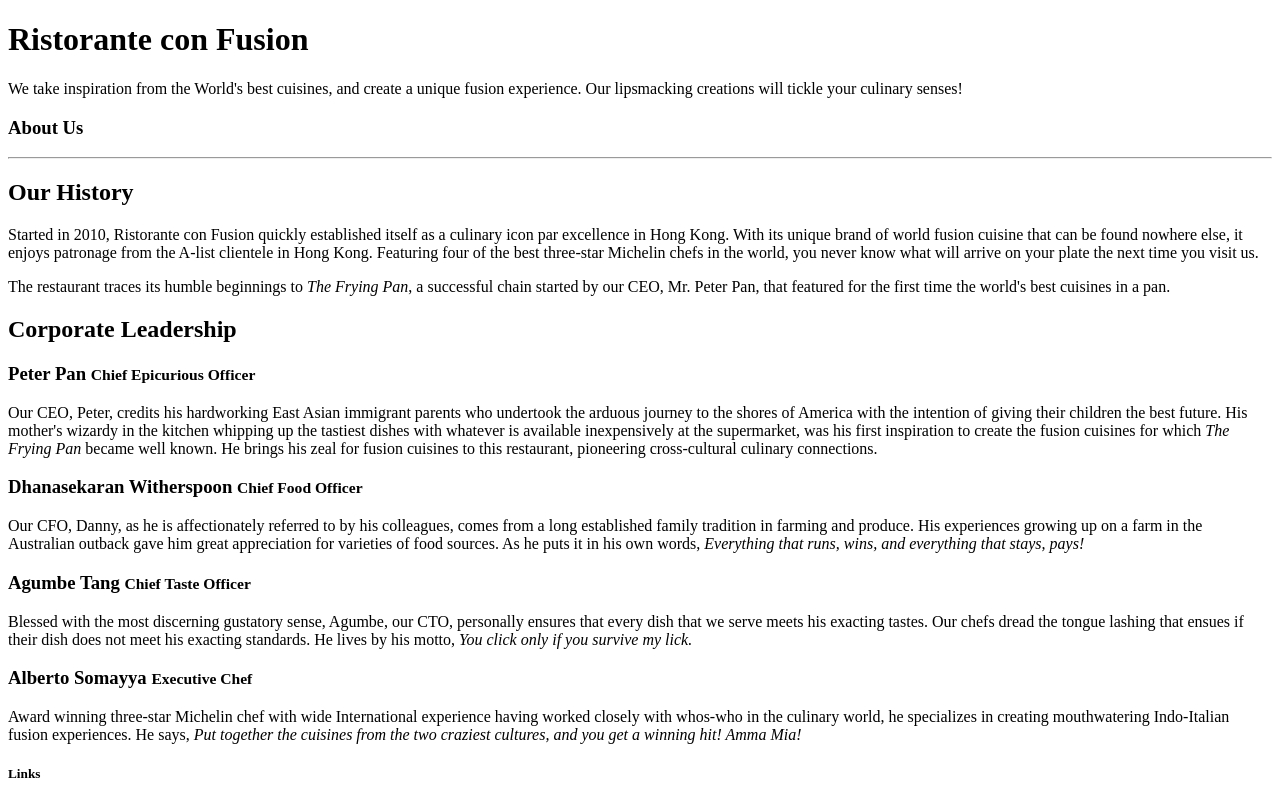
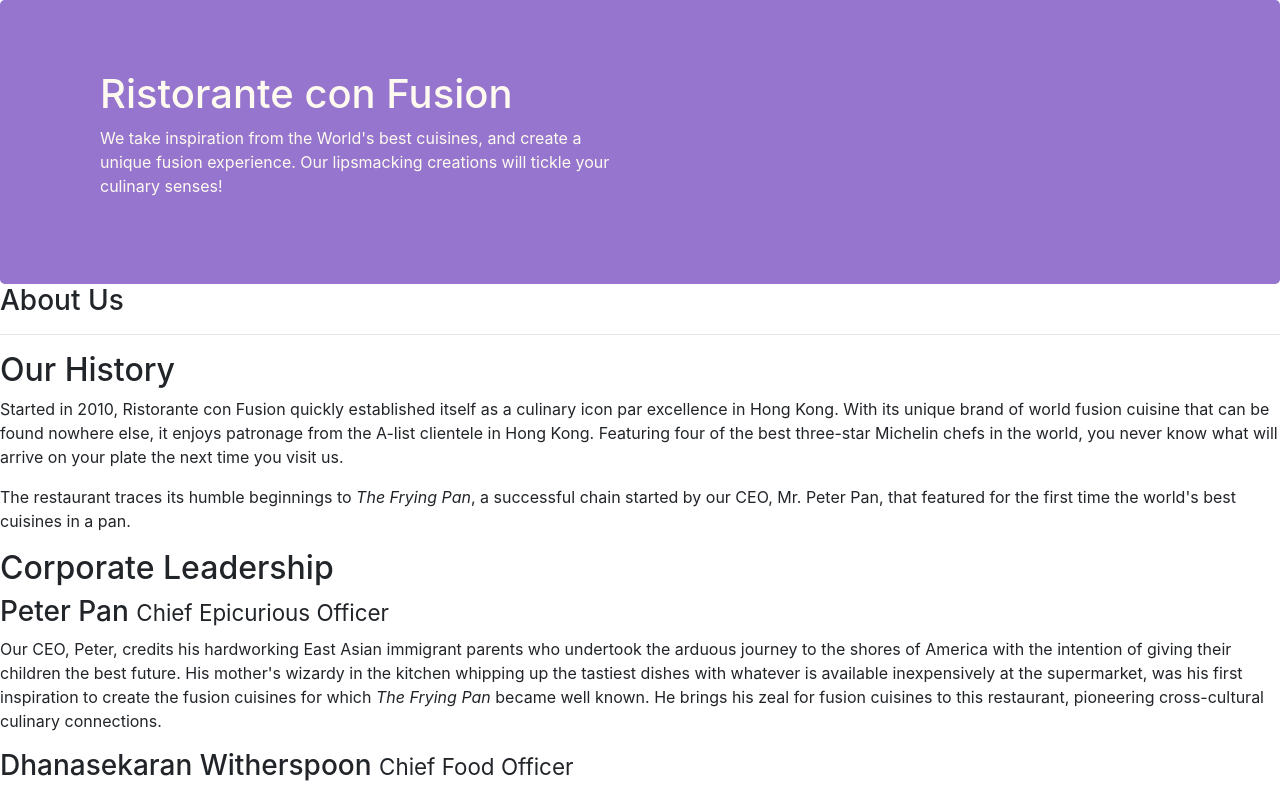
Before and after one commit to GreatStephen/ConFusion, a website: page aboutus.html in a window 1280 px wide. Shown: the top 788 px of the page. Drawn offline with nearby package versions, Linux system fonts and the light colour scheme.

Commit message:
Assignment 1 task 1

```diff
--- a/aboutus.html
+++ b/aboutus.html
@@ -2,7 +2,14 @@
 <html lang="en">
 
 <head>
+    <!-- Required meta tags always come first -->
+    <meta charset="utf-8">
+    <meta name="viewport" content="width=device-width, initial-scale=1, shrink-to-fit=no">
+    <meta http-equiv="x-ua-compatible" content="ie=edge">
 
+    <!-- Bootstrap CSS -->
+    <link rel="stylesheet" href="node_modules/bootstrap/dist/css/bootstrap.min.css">
+    <link rel="stylesheet" href="css/styles.css">
     <title>Ristorante Con Fusion: About Us</title>
 
 </head>
```
